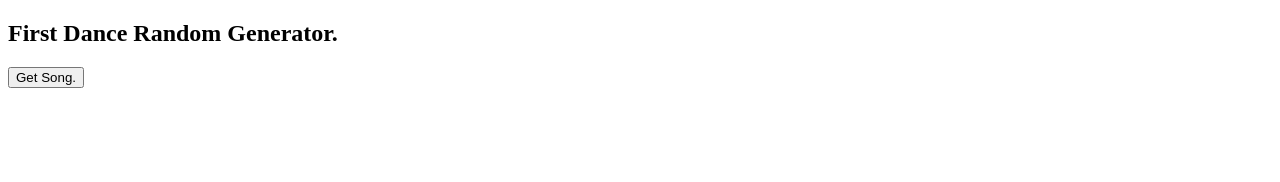
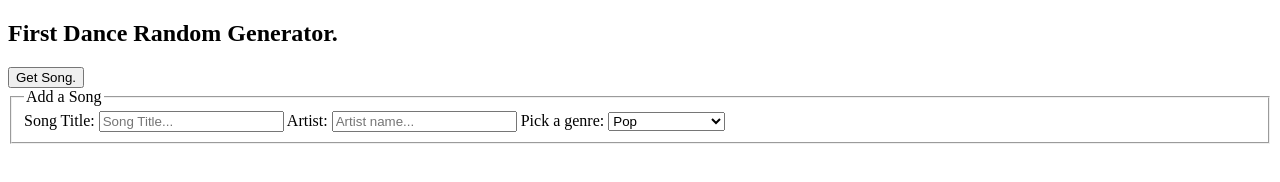
Before and after one commit to katy-ledgard/Project-201, a plain HTML site: page generators.html in a window 1280 px wide. Drawn offline with Linux system fonts and the light colour scheme.

Commit message:
add form

```diff
--- a/app.js
+++ b/app.js
@@ -49,9 +49,17 @@ const AllIAskOfYou = new Song("All I Ask of You", "The Phantom of the Opera", "m
 
 
 
-
 // atLast.renderSong();
 
 // 4. Create function to handle randomiser button:
 // Create a button for the user to click to generate a song.
 //  Add an event listener to the button to listen for clicks and to then randomise and display the song.
+
+function handleClick(event) {
+    songButton.addEventListener("click", getRandomSong);
+    renderSong();
+}
+
+// Song.prototype.generateSong(){
+
+// }
--- a/generators.html
+++ b/generators.html
@@ -1,11 +1,14 @@
 <!DOCTYPE html>
 <html lang="en">
   <head>
-    <meta charset="UTF-8">
-    <meta name="viewport" content="width=device-width, initial-scale=1.0">
+    <meta charset="UTF-8" />
+    <meta name="viewport" content="width=device-width, initial-scale=1.0" />
     <title>Document</title>
-    <meta name="description" content="Wedding inspiration and wedding random generators">
-    <link rel="stylesheet" href="style.css">
+    <meta
+      name="description"
+      content="Wedding inspiration and wedding random generators"
+    />
+    <link rel="stylesheet" href="style.css" />
   </head>
   <body>
     <header></header>
@@ -14,6 +17,40 @@
         <h2>First Dance Random Generator.</h2>
         <button id="randomSong">Get Song.</button>
       </article>
+      <section>
+        <form>
+          <fieldset>
+            <legend>Add a Song</legend>
+            <label for="song-name">Song Title:</label>
+            <input
+              type="text"
+              id="song-name"
+              name="songName"
+              placeholder="Song Title..."
+              required
+            />
+            <label for="artist-name">Artist:</label>
+            <input
+              type="text"
+              id="artist-name"
+              name="artist"
+              placeholder="Artist name..."
+              required
+            />
+            <label for="genres">Pick a genre:</label>
+            <select name="genres" id="genre" required>
+              <option value="pop">Pop</option>
+              <option value="rock">Rock</option>
+              <option value="classical">Classical</option>
+              <option value="hip-hop">Hip Hop</option>
+              <option value="RnB">RnB</option>
+              <option value="folk">Folk</option>
+              <option value="musical-theatre">Musical Theatre</option>
+              <option value="other">other</option>
+            </select>
+          </fieldset>
+        </form>
+      </section>
     </main>
     <footer></footer>
     <script src="app.js"></script>
```
Lines whose indentation alone changed are shown as unchanged.
